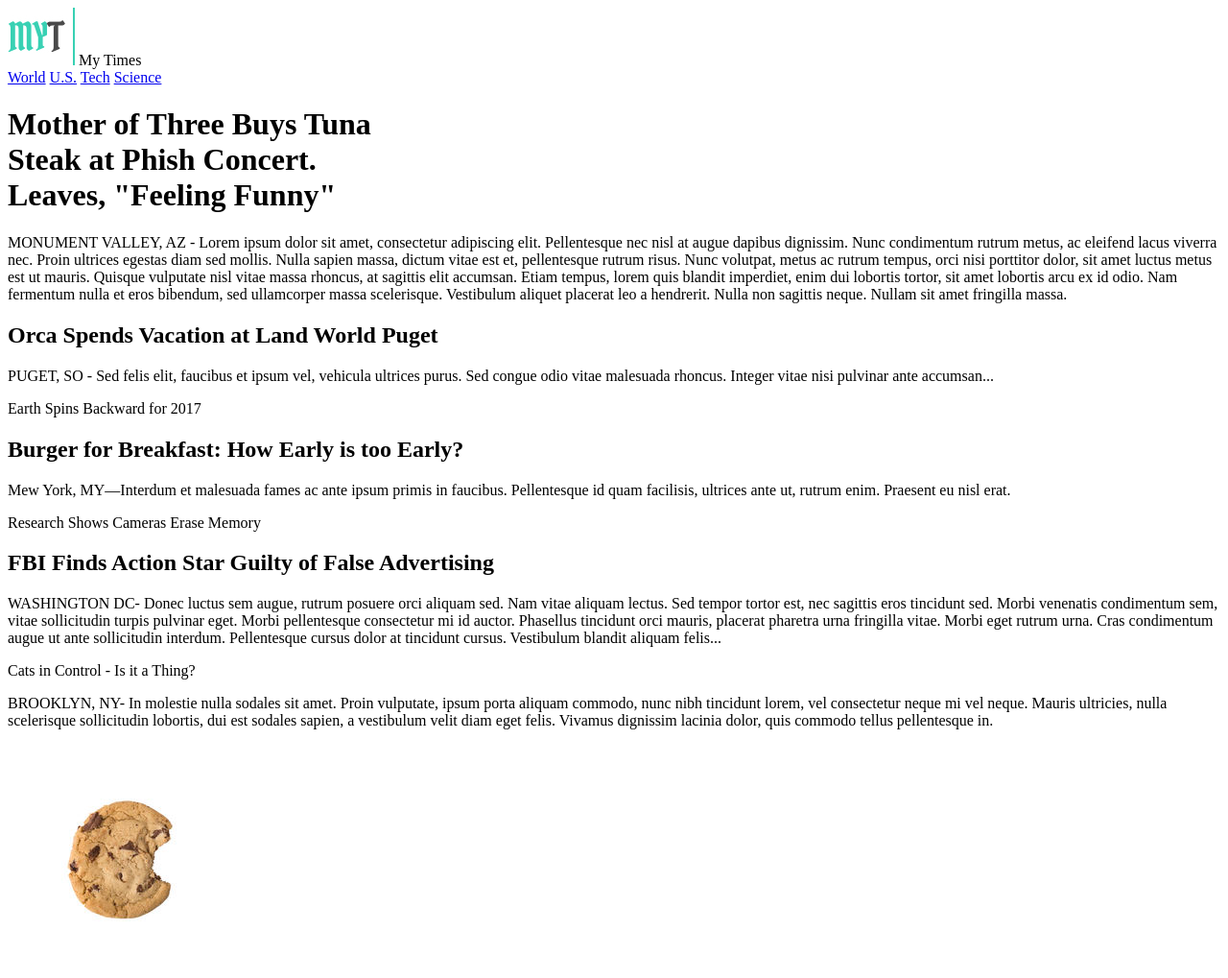
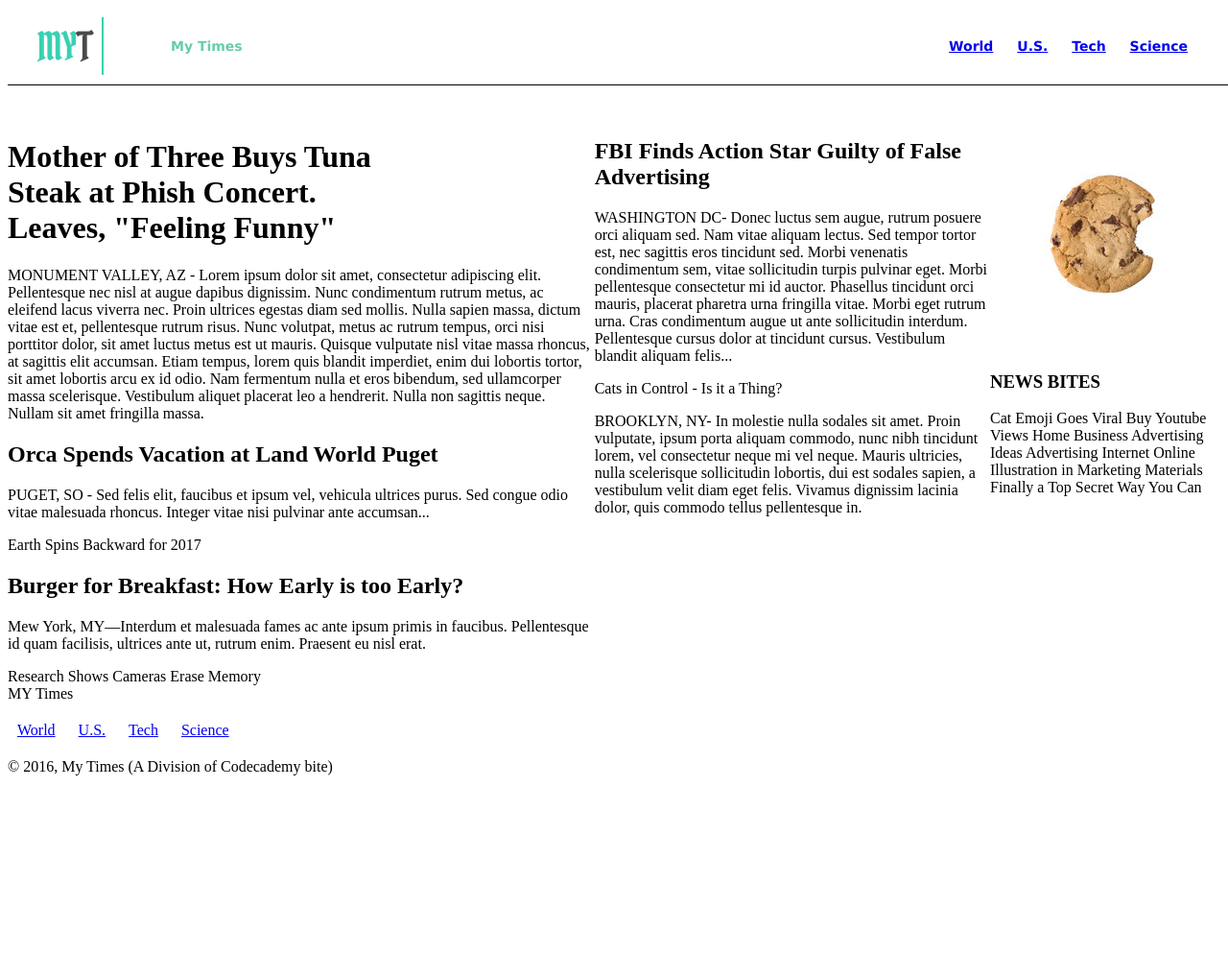
Before and after one commit to mhallas/my-times, a plain HTML site: page index.html in a window 1280 px wide. Shown: the top 1019 px of the page at 96% size. After the commit the page ends 816 px from the top, so only its background shows below. Drawn offline with Linux system fonts and the light colour scheme.

Commit message:
heading css complete

```diff
--- a/index.html
+++ b/index.html
@@ -2,7 +2,7 @@
 <html>
 <head>
   <title>My Times</title>
-    <link href="resources/css/style.css" type="style/css" rel="stylesheet">
+    <link href="./resources/css/style.css" type="text/css" rel="stylesheet">
 </head>
 <body>
   <header>
--- a/resources/css/style.css
+++ b/resources/css/style.css
@@ -0,0 +1,44 @@
+header {
+    display: flex;
+    align-items: center;
+    position: fixed;
+    z-index: 1;
+    width: 100%;
+    height: 80px;
+    border-bottom: 1px solid black;
+    background-color: white;
+    font-family: Verdana;
+    font-size: 14px;
+    font-weight: bold;
+  }
+
+.logo {
+      display: flex;
+      align-items: center;
+      flex-grow: 1;
+      padding-left: 30px;
+    }
+
+.logo img{
+  width: 70px;
+  height: 60px;
+  margin-right: 70px;
+}
+
+.logo span {
+    color: MediumAquamarine;
+}
+
+header nav{
+  padding-right: 40px;
+}
+
+nav span{
+  display: inline-block;
+  padding: 20px 10px;
+}
+
+.content{
+  display: flex;
+  padding-top: 116px;
+}
```
